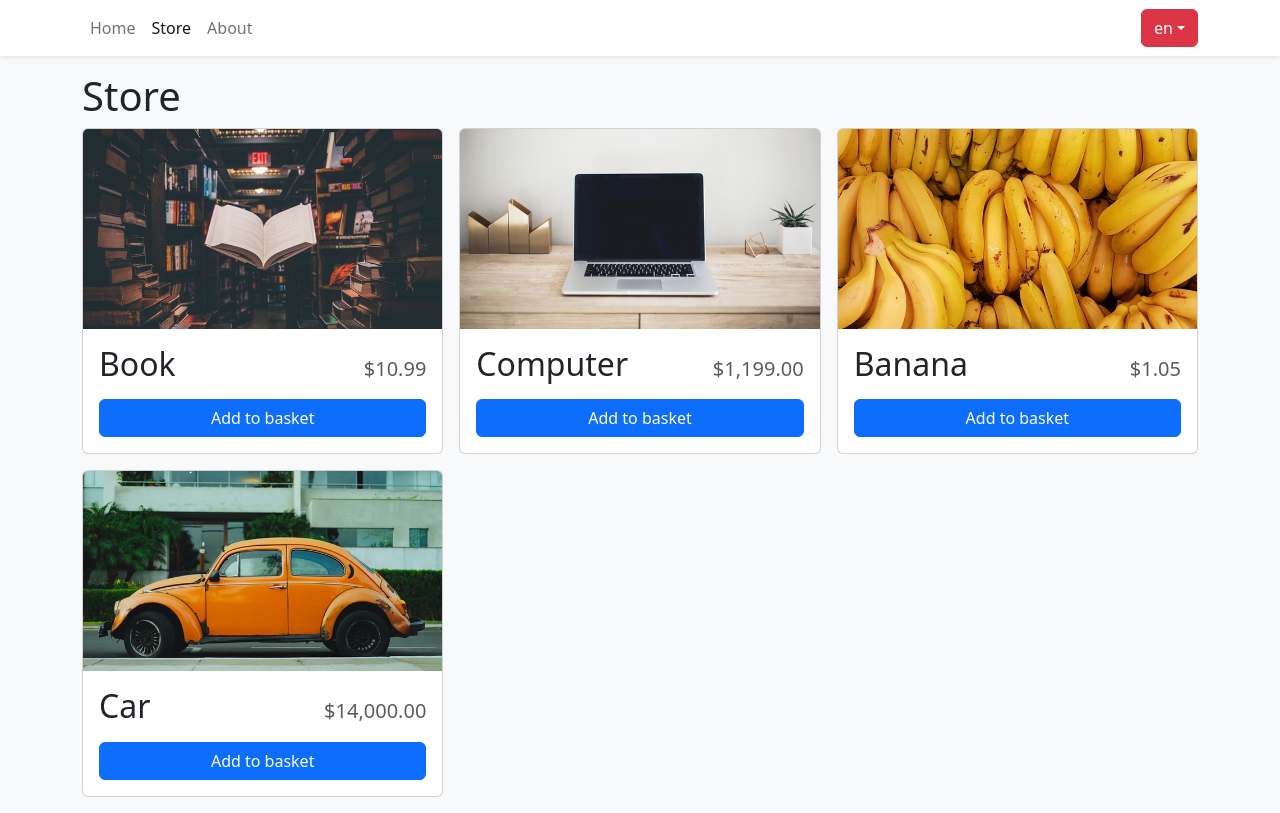
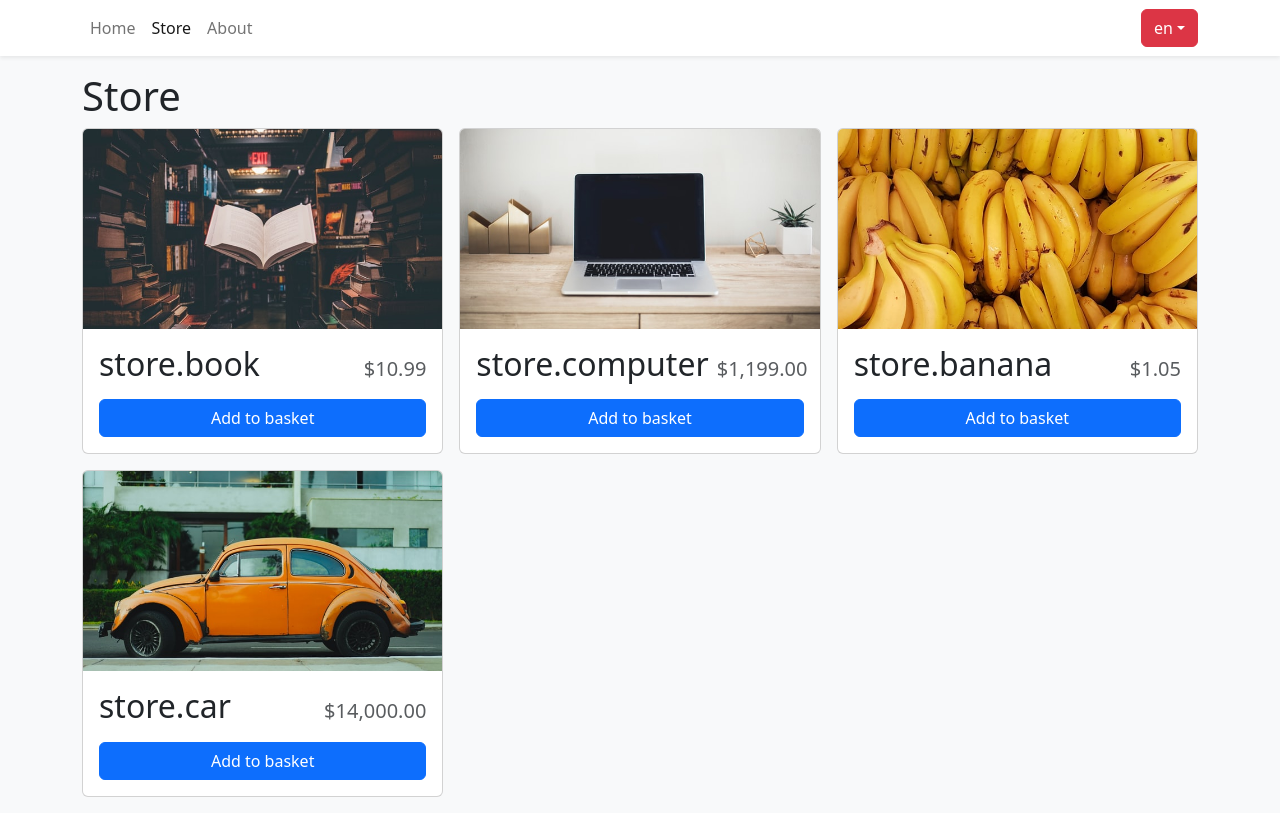
Before and after one commit to Salar-Sali/shopping-card, a React (Vite) app: page /shopping-card/store in a window 1280 px wide. Built offline with nearby package versions, Linux system fonts and the light colour scheme.

Commit message:
store item title fixed

```diff
--- a/src/components/store-item/store-item.tsx
+++ b/src/components/store-item/store-item.tsx
@@ -5,6 +5,20 @@ import { useTranslation } from "react-i18next";
 import langKey from "../../bootstrap/i18n/langKey";
 import { useShoppingCartContext } from "../../context/shopping-cart-context/shopping-cart-context";
 import { LANGS } from "../../bootstrap/i18n/init-i18n";
+
+enum storeContents {
+  Book = "Book",
+  Computer = "Computer",
+  Banana = "Banana",
+  Car = "Car",
+}
+
+const getTranslatedStoreContent = {
+  [storeContents.Book]: langKey.store.book,
+  [storeContents.Computer]: langKey.store.computer,
+  [storeContents.Banana]: langKey.store.banana,
+  [storeContents.Car]: langKey.store.car,
+};
 
 const StoreItem = (props: IStoreItemProps) => {
   const { vm } = props;
@@ -32,7 +46,9 @@ const StoreItem = (props: IStoreItemProps) => {
           className="d-flex justify-content-between align-items-baseline mb-3"
           dir={isArabic ? "rtl" : ""}
         >
-          <span className="fs-2">{vm.name}</span>
+          <span className="fs-2">
+            {t(getTranslatedStoreContent[vm.name as storeContents])}
+          </span>
           <span className="ms-2 text-muted">{formatCurrency(vm.price)}</span>
         </Card.Title>
         <div className="mt-auto">
```
Also changed, not shown: 1 other file (tests, documents, lock files or other folders).
